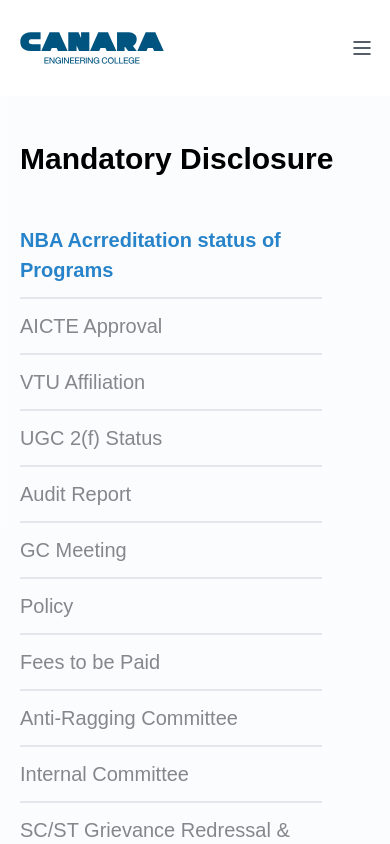
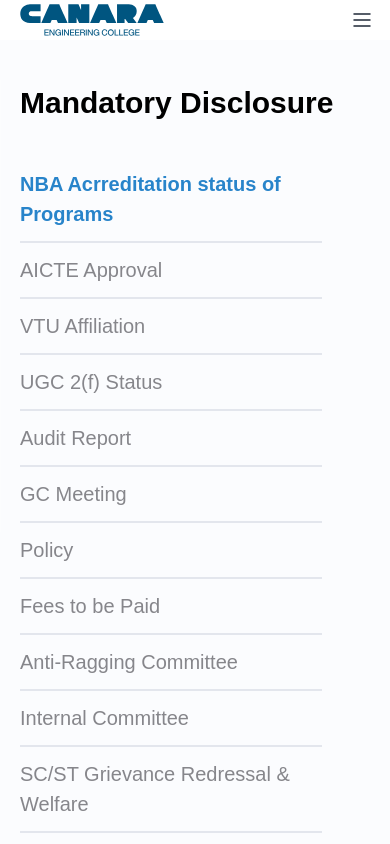
Before and after one commit to CanaraEngineeringCollage/website, a Next.js app: page /about/mandatory-disclosure in a window 390 px wide. Shown: the top 844 px of the page. Built offline with nearby package versions, Linux system fonts and the light colour scheme.

Commit message:
updated the eslint errors

```diff
--- a/src/components/Common/Navbar/Navbar.tsx
+++ b/src/components/Common/Navbar/Navbar.tsx
@@ -27,7 +27,7 @@
       <section className={`bg-white relative transition-all duration-500 ease-in-out `}>
         <nav className="  py-0 max-w-[90%] mx-auto">
           {/* For large and Medium-sized Screen */}
-          <div className="flex items-center justify-between relative py-7 container-padding">
+          <div className="flex items-center justify-between relative lg:py-7 xl:py-3 container-padding">
             <div className="flex flex-row items-center w-36 md:w-40 2xl:w-60 h-10 relative">
               <Link href={"/"}>
                 <Image
```
